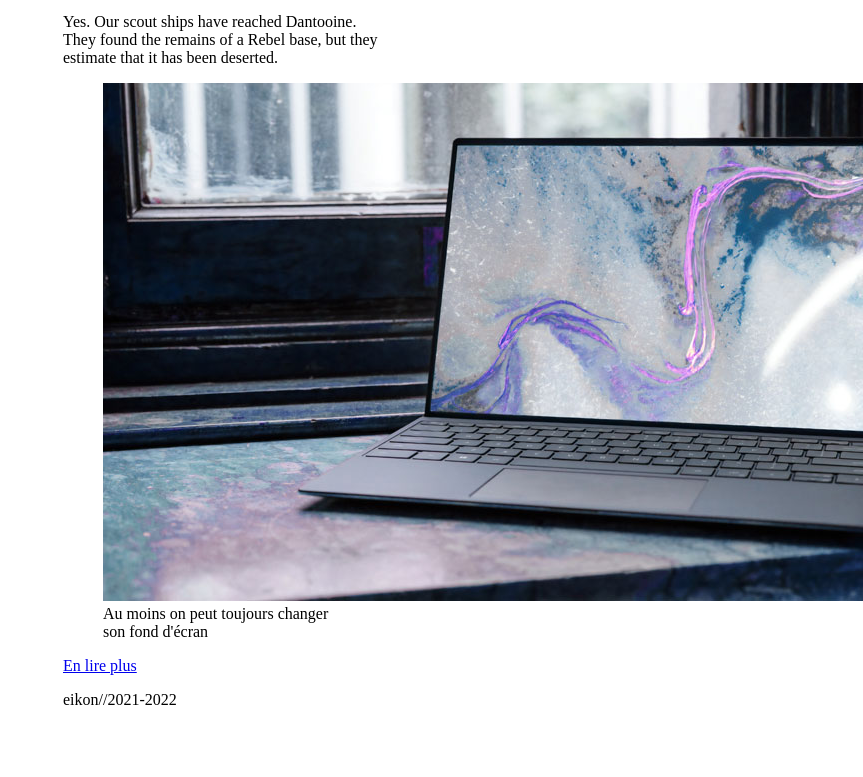
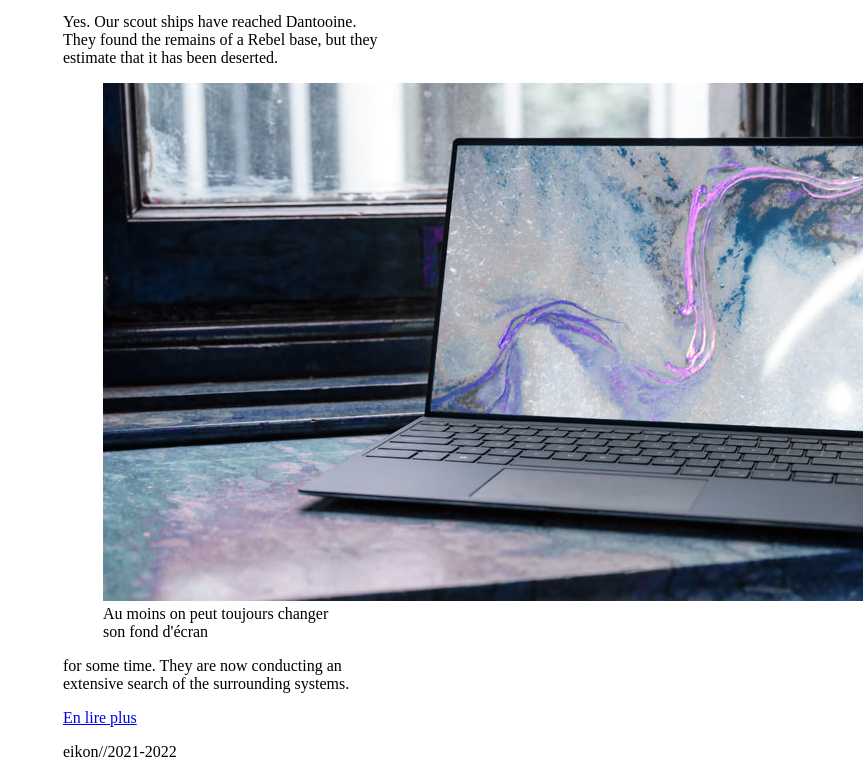
Before and after one commit to Yafet-T/14-techmag, a plain HTML site: page index.html in a window 1280 px wide. Shown: the part 1275-2052 px from the top of the page, without its empty margins (417-1280 px from the left). Before the commit the page ends 2000 px from the top, so only its background shows below. Drawn offline with Linux system fonts and the light colour scheme.

Commit message:
finish html

```diff
--- a/index.html
+++ b/index.html
@@ -63,6 +63,10 @@
           Au moins on peut toujours changer son fond d'écran
         </figcaption>
       </figure>
+      <p>
+        for some time. They are now conducting an extensive search of the
+        surrounding systems.
+      </p>
       <a href="./page/article.html">En lire plus</a>
      </article>
     </main>
```
Also changed, not shown: 1 other file.
